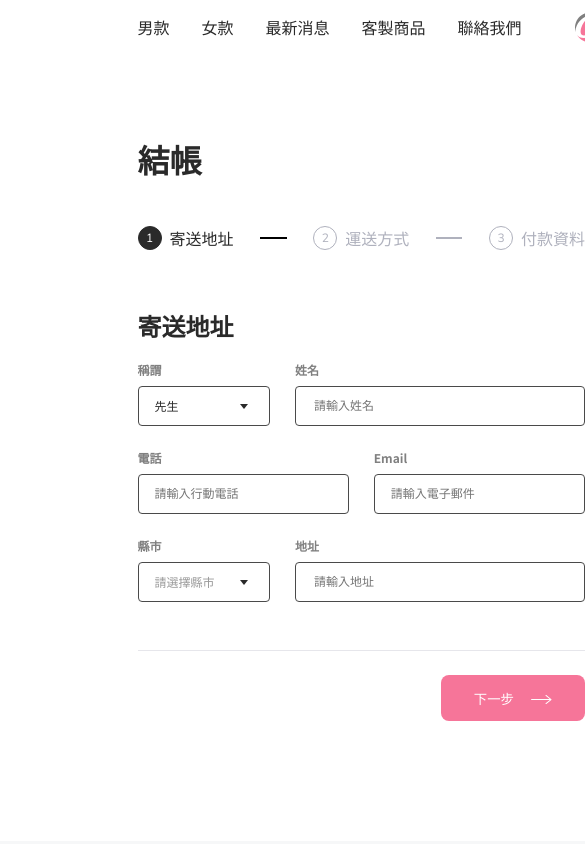
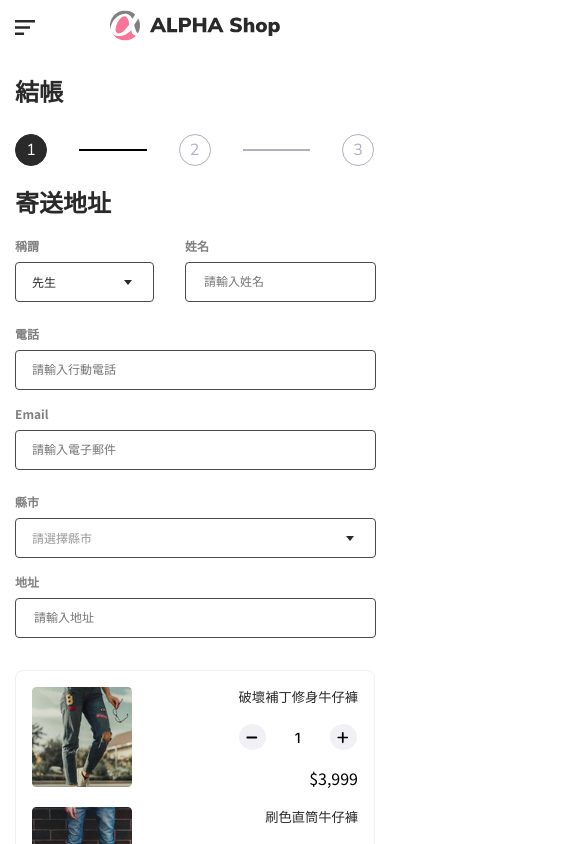
Before and after one commit to Pudding1989/Alpha-Shop-Vue, a Vue app: page /#/1 in a window 390 px wide. Shown: the top 844 px of the page, 585 px wide, since content can reach past the window. Built offline with nearby package versions, Linux system fonts and the light colour scheme.

Commit message:
refactor: change breakpoint to 576px

```diff
--- a/src/App.vue
+++ b/src/App.vue
@@ -44,7 +44,7 @@ body {
   }
 }
 
-@media screen and (min-width: 376px) {
+@media screen and (min-width: $breakpoint) {
   body {
     min-width: $view-min-width;
   }
--- a/src/components/Cart.vue
+++ b/src/components/Cart.vue
@@ -331,7 +331,7 @@ export default {
 }
 
 // desktop layout
-@media screen and (min-width: 376px) {
+@media screen and (min-width: $breakpoint) {
   // cart
   .cart {
     h3.title {
--- a/src/components/Footer.vue
+++ b/src/components/Footer.vue
@@ -196,7 +196,7 @@ footer {
 }
 
 //desktop layout
-@media screen and (min-width: 376px) {
+@media screen and (min-width: $breakpoint) {
   footer {
     display: block;
     // 背景色
--- a/src/components/FormArea.vue
+++ b/src/components/FormArea.vue
@@ -465,7 +465,7 @@ label.form-radio {
 }
 
 // desktop layout
-@media screen and (min-width: 376px) {
+@media screen and (min-width: $breakpoint) {
   .form-area {
     .desktop-short {
       width: percentage(160px / $six-columns-width);
--- a/src/components/FormControl.vue
+++ b/src/components/FormControl.vue
@@ -142,7 +142,7 @@ export default {
 }
 
 // desktop layout
-@media screen and (min-width: 376px) {
+@media screen and (min-width: $breakpoint) {
   .form-control {
     .btn {
       width: percentage(174px / $six-columns-width);
--- a/src/components/Header.vue
+++ b/src/components/Header.vue
@@ -430,7 +430,7 @@ input#burger-toggle:checked ~ nav {
 }
 
 // desktop layout
-@media screen and (min-width: 376px) {
+@media screen and (min-width: $breakpoint) {
   header {
     height: 60px;
     max-width: $view-width;
--- a/src/components/Modal.vue
+++ b/src/components/Modal.vue
@@ -128,8 +128,7 @@ export default {
 
   margin: $modal-height auto 0;
   border-radius: 0.5rem;
-  min-width: 100px;
-  max-width: 500px;
+  min-width: 300px;
 
   padding: 1.5rem;
   background-color: var(--modal-dialog-background);
@@ -146,8 +145,7 @@ export default {
   }
 
   h3.title {
-    font-size: 1.5rem;
-    line-height: 1.5rem;
+    font-size: 2rem;
   }
 
   p {
@@ -158,10 +156,13 @@ export default {
   /* The Close Button */
   button.close {
     cursor: pointer;
-    width: 2rem;
     fill: var(--placeholder);
     transition: transform 0.35s ease-out;
     transform: scale(100%);
+
+    svg {
+      width: 1.5rem;
+    }
 
     &:hover {
       transform: scale(160%);
@@ -207,4 +208,11 @@ export default {
 .fade-leave-active {
   transition: opacity 0.35s ease-in-out;
 }
+
+@media screen and (min-width: $breakpoint) {
+  .modal-dialog {
+    max-width: 500px;
+    padding: 1.5rem;
+  }
+}
 </style>
--- a/src/components/Stepper.vue
+++ b/src/components/Stepper.vue
@@ -162,7 +162,7 @@ export default {
 }
 
 // desktop layout
-@media screen and (min-width: 376px) {
+@media screen and (min-width: $breakpoint) {
   .step {
     .step-circle {
       width: 24px;
--- a/src/styles/variables.scss
+++ b/src/styles/variables.scss
@@ -1,6 +1,7 @@
 // 定義變數
 $view-width: 1440px;
 $view-min-width: 1200px;
+$breakpoint: 576px;
 $six-columns-width: 540px;
 $total-step: 3;
 $modal-height: 25vh;
--- a/src/views/Checkout.vue
+++ b/src/views/Checkout.vue
@@ -81,13 +81,7 @@ export default {
 // mobile first
 // main layout
 main {
-  max-width: 375px;
-  margin: 16px auto 40px;
-}
-
-// main layout
-main {
-  max-width: 375px;
+  max-width: $breakpoint;
   margin: 16px auto 40px;
 }
 
@@ -127,7 +121,7 @@ main {
 }
 
 // desktop layout
-@media screen and (min-width: 376px) {
+@media screen and (min-width: $breakpoint) {
   main {
     max-width: $view-width;
     margin: 80px auto 120px auto;
```
